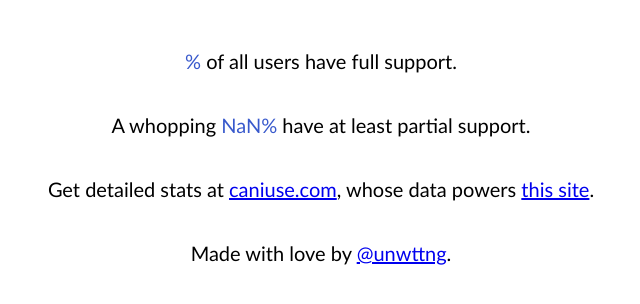
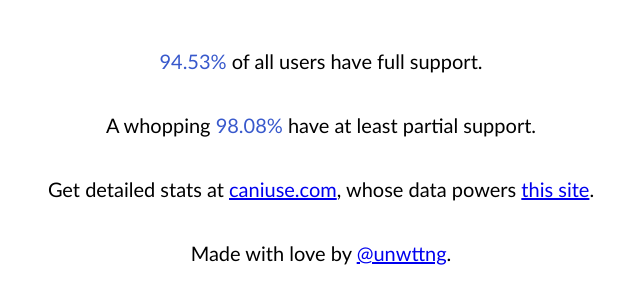
Before and after one commit to unwitting/can-i-use-flexbox, a plain HTML site: page index.html in a window 1280 px wide. Shown: the part 330-634 px from the top of the page, without its empty margins (319-959 px from the left). Drawn offline with Linux system fonts and the light colour scheme.

Commit message:
Deploy unwitting/can-i-use-flexbox to github.com/unwitting/can-i-use-flexbox.git:gh-pages

```diff
--- a/index.html
+++ b/index.html
@@ -18,8 +18,8 @@
 
 <h1 class="question">Can I use Flexbox?</h1>
 <p class="answer">Yes.</p>
-<p class="support global"><span class="percentage">%</span> of all users have full support.</p>
-<p class="support partial">A whopping <span class="percentage">NaN%</span> have at least partial support.</p>
+<p class="support global"><span class="percentage">94.53%</span> of all users have full support.</p>
+<p class="support partial">A whopping <span class="percentage">98.08%</span> have at least partial support.</p>
 <p class="links">Get detailed stats at <a href="https://caniuse.com/#feat=flexbox" target="_blank">caniuse.com</a>, whose data powers <a href="https://github.com/unwitting/can-i-use-flexbox" target="_blank">this site</a>.</p>
 <p class="unwttng">Made with love by <a href="https://twitter.com/unwttng" target="_blank">@unwttng</a>.</p>
 
```
